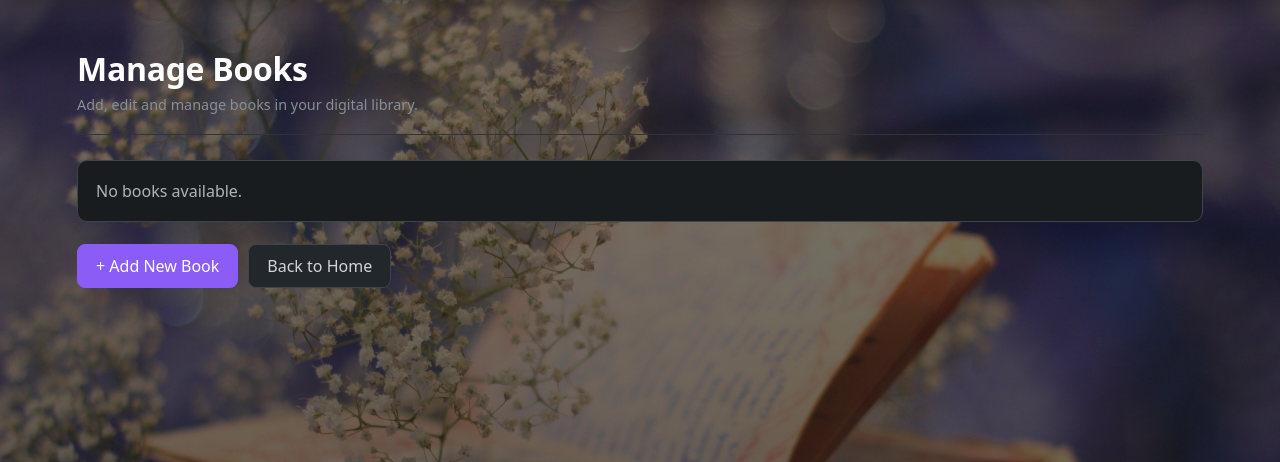
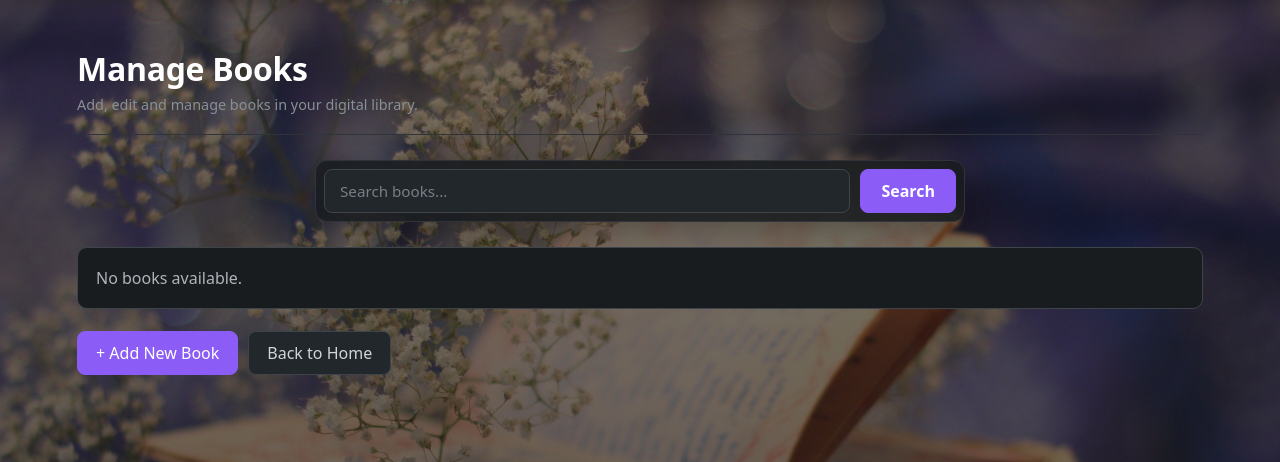
Before and after one commit to Hasnain-118/Django, a Django app: page /manage-books/ in a window 1280 px wide. Shown: the part 70-532 px from the top of the page. Run offline with Django 5.2, Linux system fonts and the light colour scheme; the visitor is signed in with stand-in values (Sample User, id 1); data that the repository does not hold is empty.

Commit message:
Added search Bar in Manage Books

```diff
--- a/home/views.py
+++ b/home/views.py
@@ -290,12 +290,22 @@ def add_book(request):
 @user_passes_test(is_admin)
 def manage_books(request):
 
-    books = Book.objects.all()
+    query = request.GET.get('q', '')
+
+    if query:
+        books = Book.objects.filter(
+            title__icontains=query
+        )
+    else:
+        books = Book.objects.all()
 
     return render(
         request,
         'manage_books.html',
-        {'books': books}
+        {
+            'books': books,
+            'query': query
+        }
     )
 
 
--- a/templates/manage_books.html
+++ b/templates/manage_books.html
@@ -328,6 +328,152 @@
 
     }
 
+    /* =========================
+   SEARCH BAR
+========================= */
+
+.manage-search {
+    display: flex;
+    align-items: center;
+    gap: 10px;
+
+    width: 100%;
+    max-width: 650px;
+
+    margin: 0 auto 25px;
+
+    padding: 8px;
+
+    background: rgba(25, 28, 31, 0.88);
+
+    border: 1px solid #30343a;
+    border-radius: 12px;
+
+    box-shadow:
+        0 8px 25px rgba(0, 0, 0, 0.25);
+
+    backdrop-filter: blur(12px);
+    -webkit-backdrop-filter: blur(12px);
+}
+
+
+/* =========================
+   SEARCH INPUT
+========================= */
+
+.manage-search input {
+    flex: 1;
+
+    min-width: 0;
+
+    height: 44px;
+
+    padding: 10px 15px;
+
+    background: #22272b;
+
+    border: 1px solid #3d444a;
+    border-radius: 8px;
+
+    color: #ffffff;
+
+    font-size: 0.95rem;
+
+    outline: none;
+
+    transition: 0.2s ease;
+}
+
+
+.manage-search input::placeholder {
+    color: #777f87;
+}
+
+
+.manage-search input:focus {
+    background: #22272b;
+
+    border-color: #8b5cf6;
+
+    box-shadow:
+        0 0 0 3px rgba(139, 92, 246, 0.12);
+}
+
+
+/* =========================
+   SEARCH BUTTON
+========================= */
+
+.manage-search button {
+    height: 44px;
+
+    padding: 0 20px;
+
+    background: #8b5cf6;
+
+    border: 1px solid #8b5cf6;
+
+    border-radius: 8px;
+
+    color: #ffffff;
+
+    font-weight: 600;
+
+    cursor: pointer;
+
+    transition: 0.2s ease;
+}
+
+
+.manage-search button:hover {
+    background: #7c3aed;
+
+    border-color: #7c3aed;
+
+    transform: translateY(-1px);
+
+    box-shadow:
+        0 6px 15px rgba(139, 92, 246, 0.25);
+}
+
+
+/* =========================
+   CLEAR BUTTON
+========================= */
+
+.manage-search a {
+    height: 44px;
+
+    display: flex;
+    align-items: center;
+    justify-content: center;
+
+    padding: 0 16px;
+
+    background: #22272b;
+
+    border: 1px solid #3d444a;
+
+    border-radius: 8px;
+
+    color: #b8bec5;
+
+    text-decoration: none;
+
+    font-size: 0.9rem;
+
+    transition: 0.2s ease;
+}
+
+
+.manage-search a:hover {
+    background: #30343a;
+
+    border-color: #555b62;
+
+    color: #ffffff;
+}
+
 </style>
 
 
@@ -347,7 +493,27 @@
 
     </div>
 
+<form method="GET" action="{% url 'manage_books' %}" class="manage-search">
 
+    <input
+        type="search"
+        name="q"
+        value="{{ query }}"
+        placeholder="Search books..."
+        aria-label="Search books"
+    >
+
+    <button type="submit">
+        Search
+    </button>
+
+    {% if query %}
+        <a href="{% url 'manage_books' %}">
+            Clear
+        </a>
+    {% endif %}
+
+</form>
     {% if books %}
 
         <div class="table-responsive books-table-card">
```
